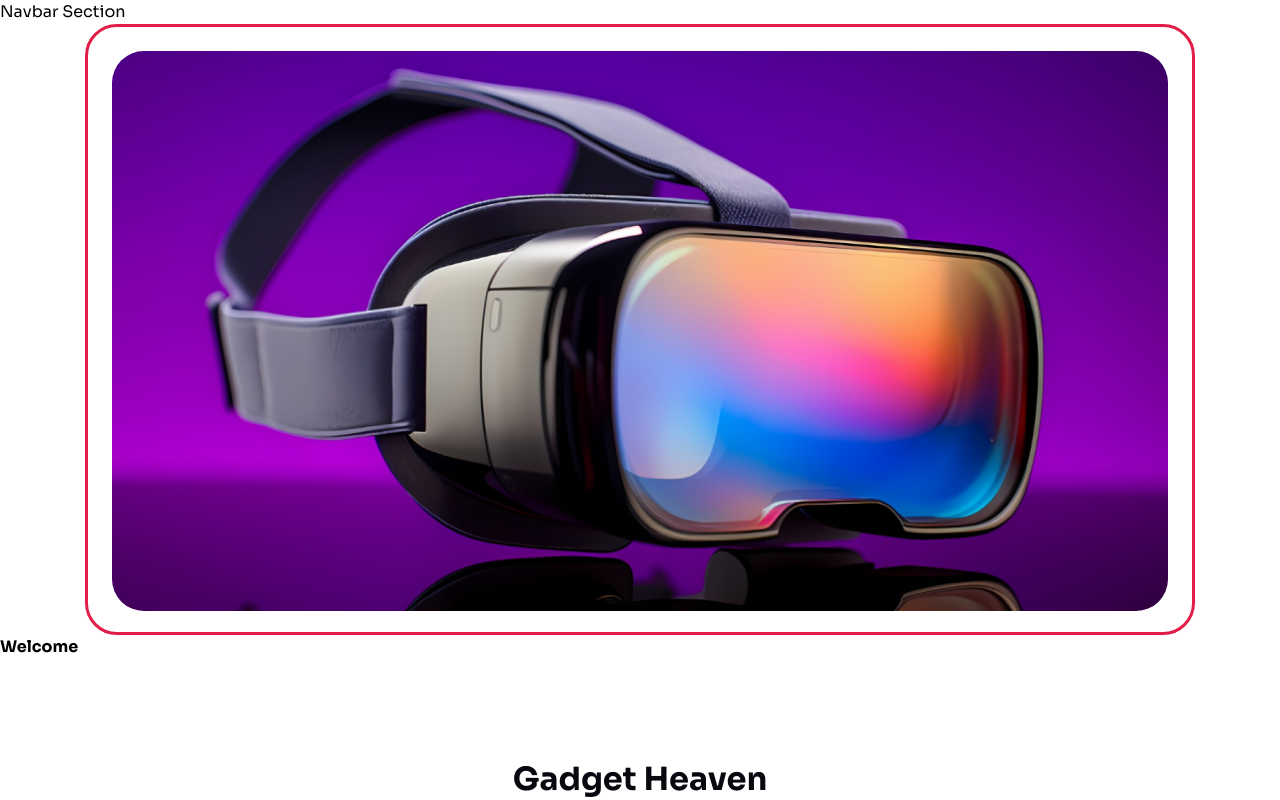
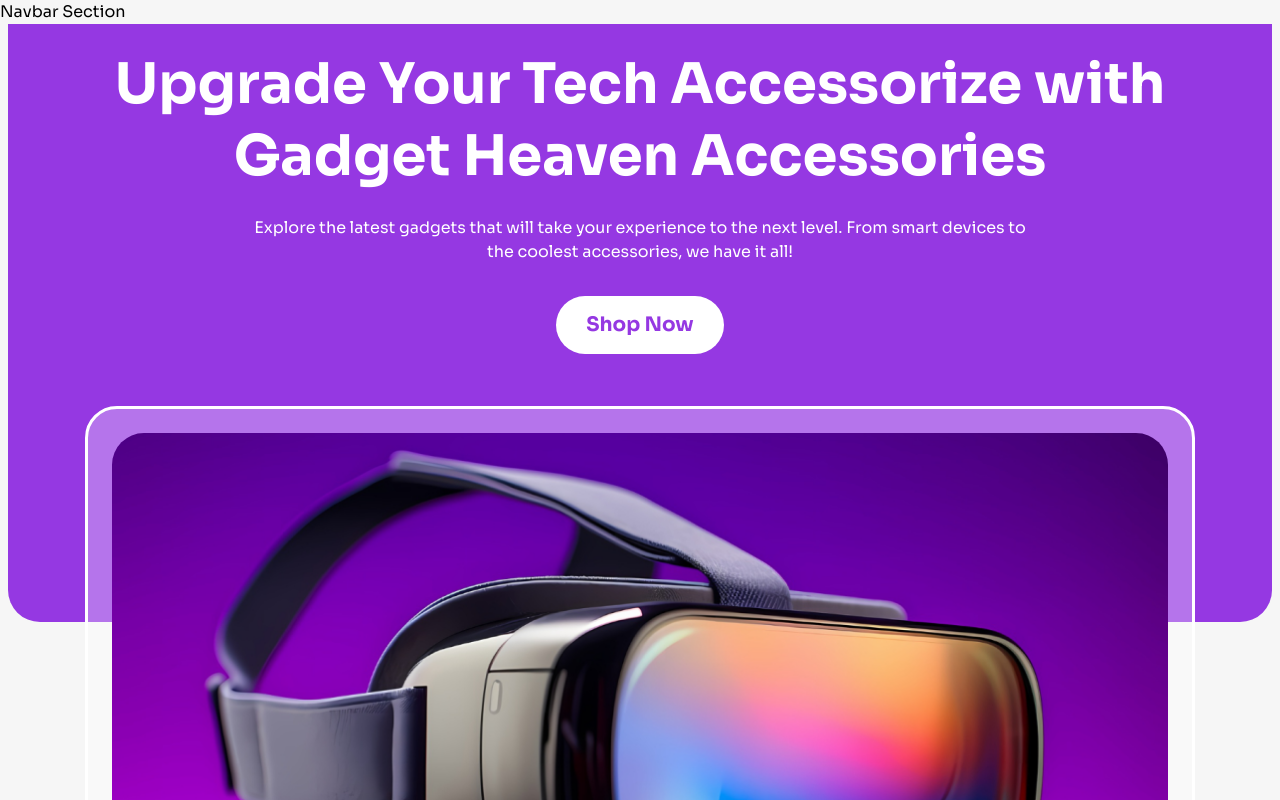
Before and after one commit to amirulkanak/gadget-heaven-ak, a React (Vite) app: page / in a window 1280 px wide. Shown: the top 800 px of the page. Built offline with nearby package versions, Linux system fonts and the light colour scheme.

Commit message:
Header Section

```diff
--- /dev/null
+++ b/src/components/Banner.jsx
@@ -0,0 +1,16 @@
+import HeroBG from '../assets/images/hero-banner.png';
+const Banner = () => {
+  return (
+    <section className="max-width-wrapper -mt-[8rem] lg:-mt-[13.5rem]">
+      <div className="p-3 lg:p-6 mx-auto max-w-[69.375rem] w-full max-h-[38.1875rem] border-[3px] border-solid border-white bg-white/30 rounded-[2rem]">
+        <img
+          className="h-full w-full object-cover rounded-[2rem]"
+          src={HeroBG}
+          alt="VR"
+        />
+      </div>
+    </section>
+  );
+};
+
+export default Banner;
--- a/src/components/Footer.jsx
+++ b/src/components/Footer.jsx
@@ -1,7 +1,7 @@
 const Footer = () => {
   return (
-    <footer className="mt-auto">
-      <section className="max-width-wrapper py-[6.25rem] bg-white flex flex-col items-center">
+    <footer className="mt-auto bg-white">
+      <section className="max-width-wrapper py-[6.25rem] flex flex-col items-center">
         <div className="space-y-3 pb-8 border-b mb-8 w-full text-center">
           <h2 className="text-clr-woodsmoke text-[2rem] leading-[2.5rem] font-bold">
             Gadget Heaven
--- a/src/components/Header.jsx
+++ b/src/components/Header.jsx
@@ -1,16 +1,31 @@
-import HeroBG from '../assets/images/hero-banner.png';
+import Banner from './Banner';
 
 const Header = () => {
   return (
-    <header className="max-width-wrapper">
-      <div className="p-6 max-w-[69.375rem] w-full max-h-[38.1875rem] border-[3px] border-solid border-rose-600 rounded-[2rem]">
-        <img
-          className="h-full w-full object-cover rounded-[2rem]"
-          src={HeroBG}
-          alt="VR"
-        />
-      </div>
-    </header>
+    <>
+      <header className="max-w-[96.5rem] w-full mx-auto px-2">
+        <div className="bg-clr-electric-violet rounded-b-[2rem] pt-6 pb-[10rem] lg:pb-[16.75rem]">
+          <section className="max-width-wrapper flex flex-col items-center gap-6">
+            <h1 className="max-w-[70rem] text-white text-[2.5rem] leading-normal lg:text-[3.5rem] lg:leading-[4.5rem] font-bold text-center">
+              Upgrade Your Tech Accessorize with Gadget Heaven Accessories
+            </h1>
+            <p className="max-w-[49.75rem] text-white text-base text-center text-pretty">
+              Explore the latest gadgets that will take your experience to the
+              next level. From smart devices to the coolest accessories, we have
+              it all!
+            </p>
+
+            {/* Action button navigate to the Dashboard page */}
+            <button className="mt-2 px-[1.88rem] py-[0.94rem] text-clr-electric-violet bg-white text-xl font-bold rounded-[2rem]">
+              Shop Now
+            </button>
+          </section>
+        </div>
+      </header>
+
+      {/* Banner */}
+      <Banner />
+    </>
   );
 };
 
--- a/src/styles/globalStyle.css
+++ b/src/styles/globalStyle.css
@@ -17,6 +17,6 @@
 
 @layer utilities {
   body {
-    @apply font-sora;
+    @apply font-sora bg-[#F6F6F6];
   }
 }
--- a/tailwind.config.js
+++ b/tailwind.config.js
@@ -15,7 +15,7 @@ module.exports = {
       // Custom colors
       colors: {
         'clr-woodsmoke': '#09080F',
-        'clr-paradiso': '#0E7A81',
+        'clr-electric-violet': '#9538e2',
       },
     },
   },
```
